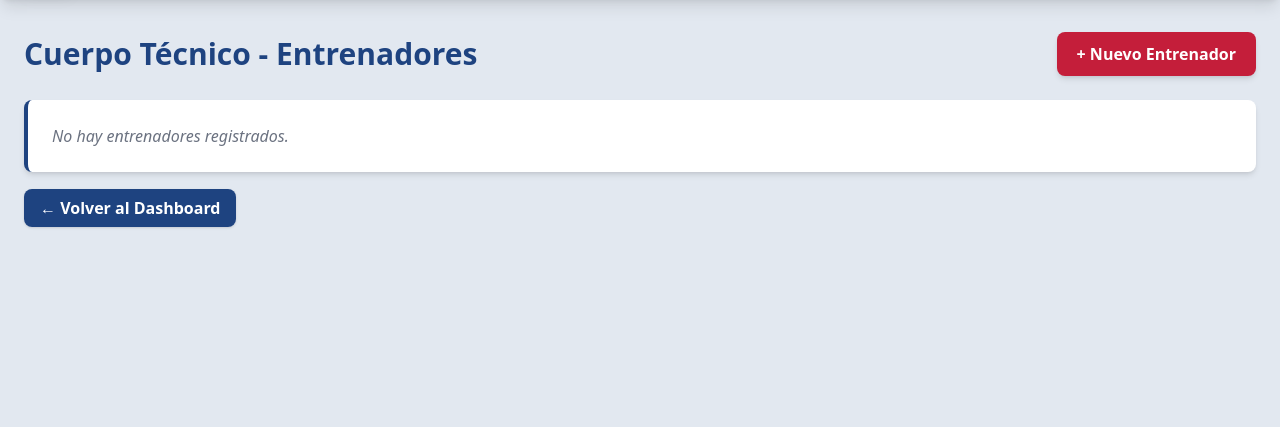
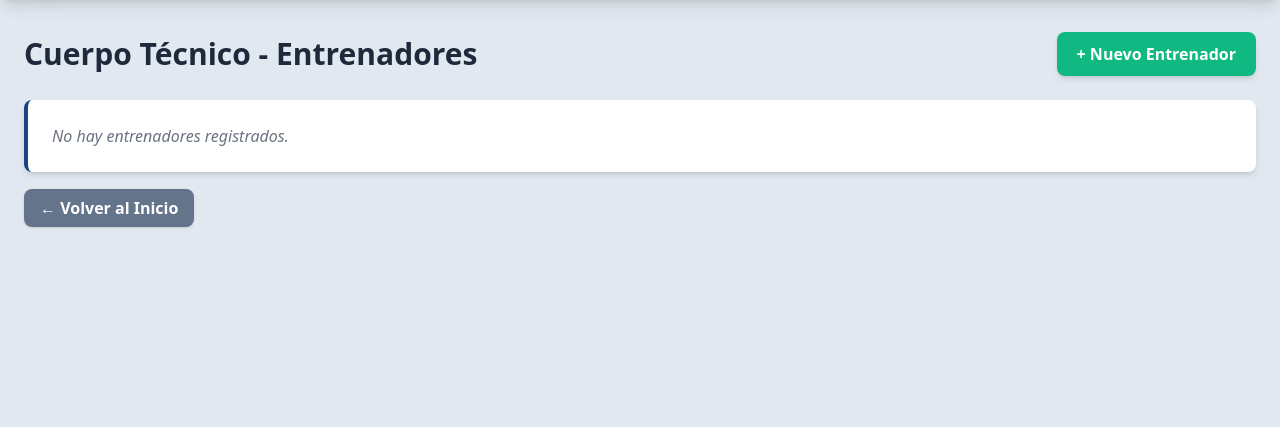
Before and after one commit to Y4nn1s/IngeniumCode-FDM, a Django app: page /entrenadores/ in a window 1280 px wide. Shown: the part 72-499 px from the top of the page. Run offline with Django 5.2, Linux system fonts and the light colour scheme; the visitor is signed in with stand-in values (Sample User, id 1); data that the repository does not hold is empty; style sheets or scripts are compiled from the project's sources.

Commit message:
Modificación de Colores para Listado de Entrenadores

```diff
--- a/administracion/templates/administracion/entrenador_list.html
+++ b/administracion/templates/administracion/entrenador_list.html
@@ -4,9 +4,9 @@
 
 {% block content %}
 <div class="flex flex-col sm:flex-row justify-between items-start sm:items-center gap-4 mb-6">
-    <h2 class="text-3xl font-bold text-fdm-blue">Cuerpo Técnico - Entrenadores</h2>
+    <h2 class="text-3xl font-bold text-slate-800">Cuerpo Técnico - Entrenadores</h2>
     {% if request.user.is_superuser %}
-    <a href="{% url 'entrenador_create' %}" class="bg-fdm-red hover:bg-fdm-red-dark text-white font-semibold py-2.5 px-5 rounded-lg shadow-md transition-colors duration-200">
+    <a href="{% url 'entrenador_create' %}" class="bg-emerald-500 hover:bg-emerald-600 text-white font-semibold py-2.5 px-5 rounded-lg shadow-md transition-colors duration-200">
         + Nuevo Entrenador
     </a>
     {% endif %}
@@ -71,8 +71,8 @@
 {% endif %}
 
 <div class="mt-6">
-    <a href="{% url 'dashboard' %}" class="bg-fdm-blue hover:bg-fdm-blue-dark text-white font-semibold py-2 px-4 rounded-lg shadow transition-colors duration-200">
-        ← Volver al Dashboard
+    <a href="{% url 'dashboard' %}" class="bg-slate-500 hover:bg-slate-700 text-white font-semibold py-2 px-4 rounded-lg shadow transition-colors duration-200">
+        ← Volver al Inicio
     </a>
 </div>
 {% endblock %}
```
